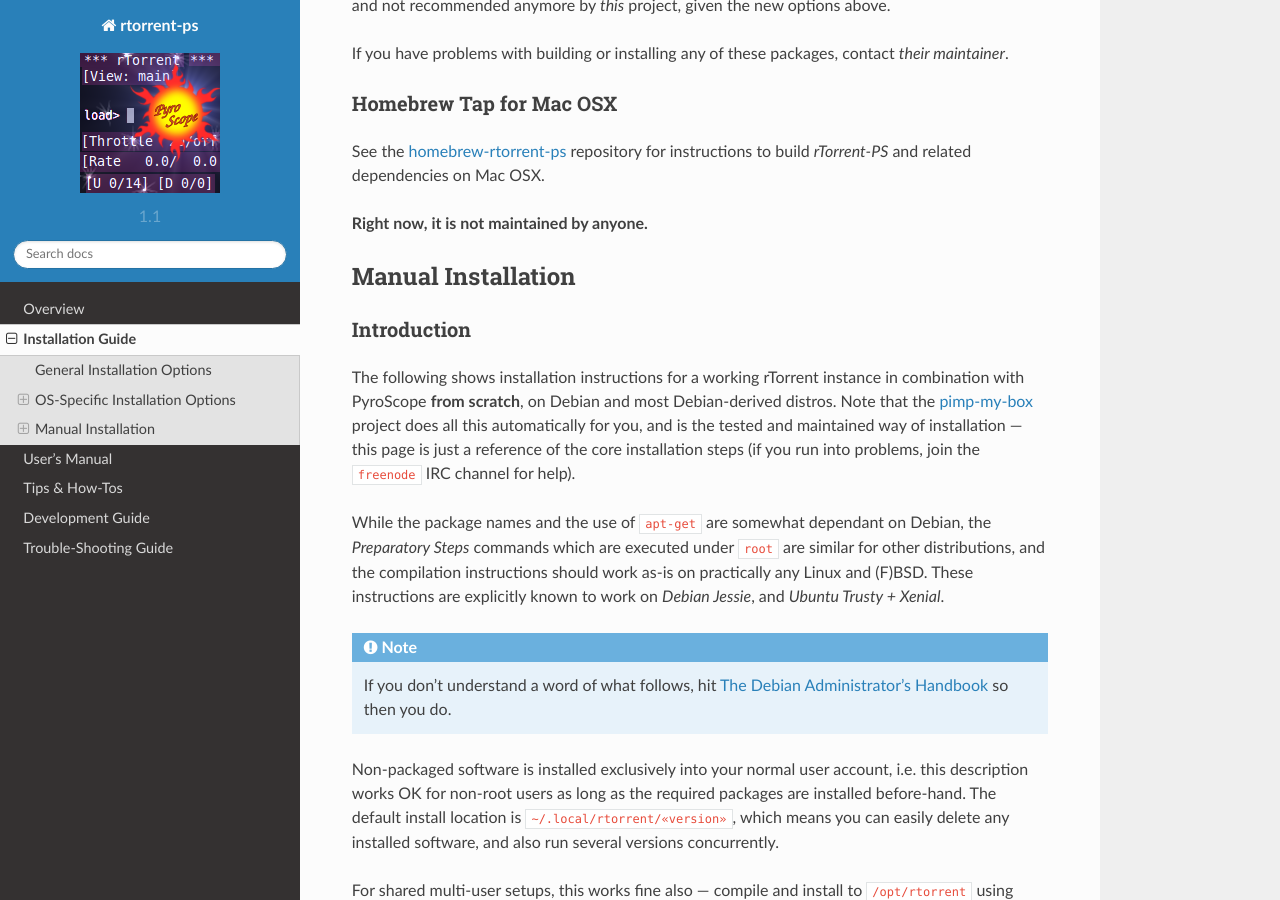
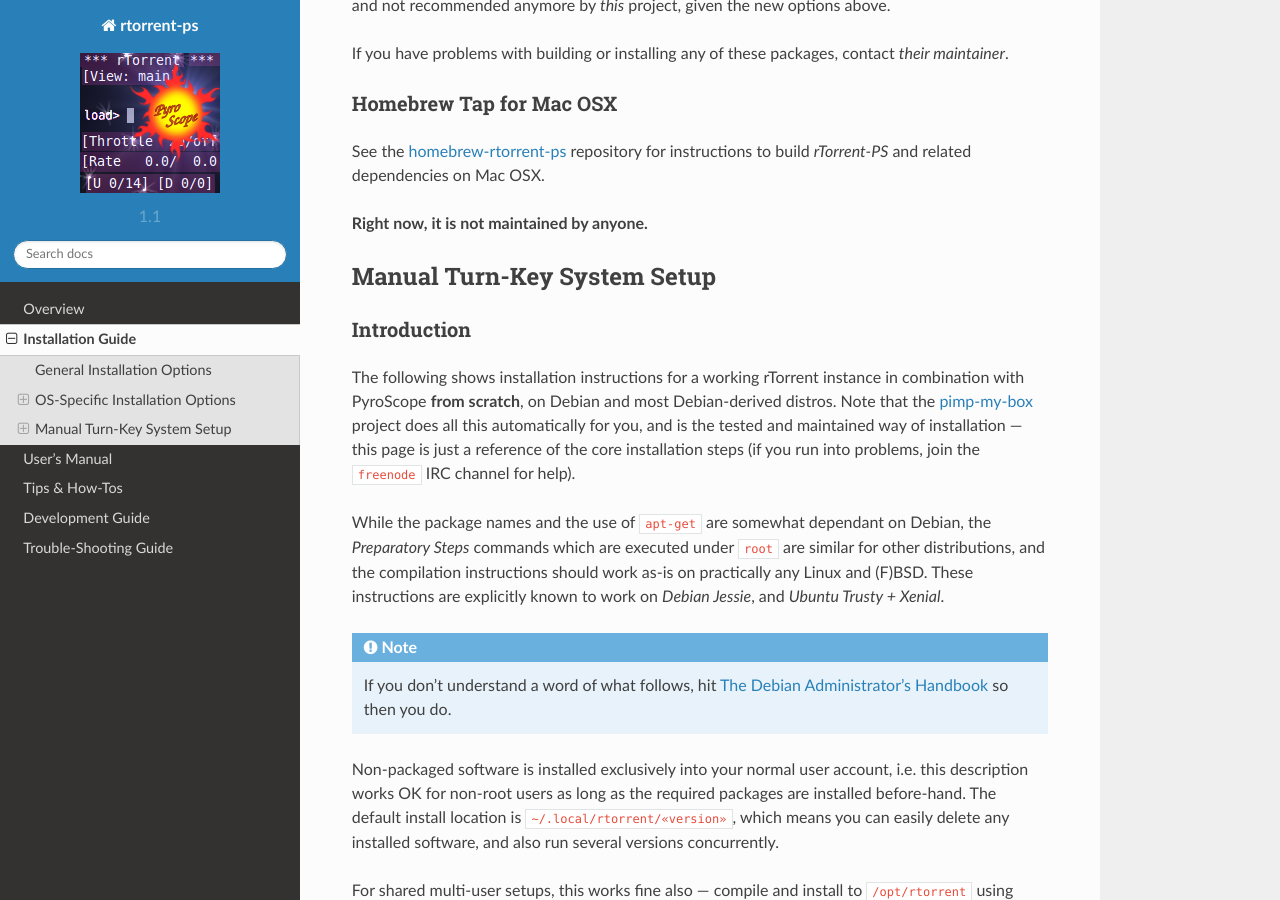
Before and after one commit to pyroscope/rtorrent-ps, a Sphinx documentation site: the page built from docs/setup.rst, in a window 1280 px wide and 900 px high, scrolled down 1728 px. Built offline with Sphinx 7.4.7 and the Read the Docs theme 2.0.0, drawn with Linux system fonts in a browser that asks for light colours.

Commit message:
docs: better section header

```diff
--- a/docs/setup.rst
+++ b/docs/setup.rst
@@ -115,8 +115,8 @@
 
 .. _DebianInstallFromSource:
 
-Manual Installation
--------------------
+Manual Turn-Key System Setup
+----------------------------
 
 Introduction
 ^^^^^^^^^^^^
```
